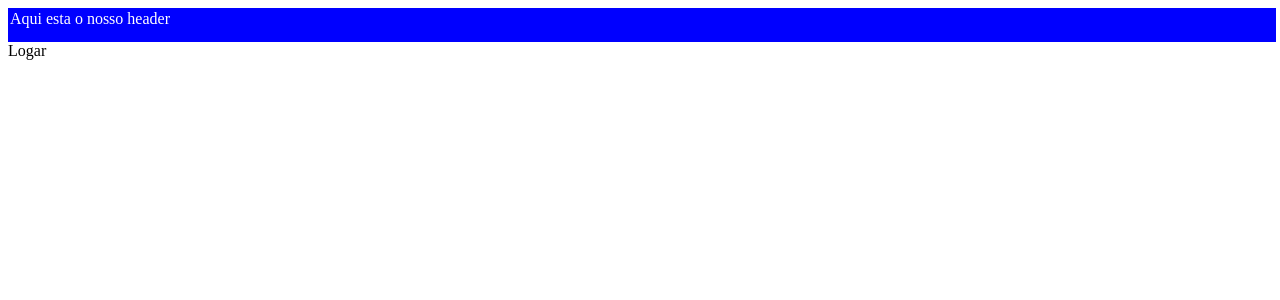
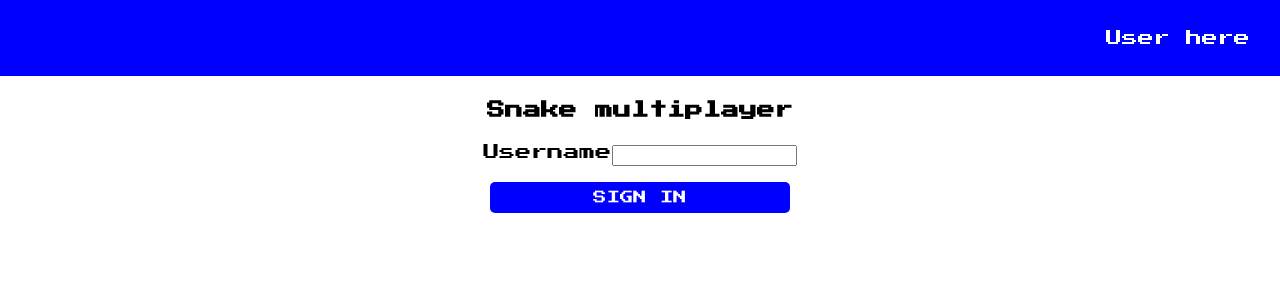
Before and after one commit to ermsharo/SnakeMultiplayerClient, a React (Create React App) app in the folder my-app/: page / in a window 1280 px wide. Shown: the top 300 px of the page. Built offline with nearby package versions, Linux system fonts and the light colour scheme.

Commit message:
update our changes

```diff
--- a/my-app/src/components/Board/Board.tsx
+++ b/my-app/src/components/Board/Board.tsx
@@ -1,16 +1,25 @@
 import { BrowserRouter, Routes, Route } from "react-router-dom";
 import Header from "../Header/Header";
+import Login from "../Login/Login";
+import styled from "styled-components";
+
+const GamerBox = styled.div`
+  background: white;
+  padding: 0px;
+  border: 0px;
+  margin: 0px;
+`;
 
 function Board() {
   return (
     <BrowserRouter>
-      <div>
+      <GamerBox>
         <Header />
         <Routes>
-          <Route path="/" element={<div>Logar</div>}></Route>
+          <Route path="/" element={<Login />}></Route>
           <Route path="/game" element={<> game </>}></Route>
         </Routes>
-      </div>
+      </GamerBox>
     </BrowserRouter>
   );
 }
--- a/my-app/src/components/Header/Header.tsx
+++ b/my-app/src/components/Header/Header.tsx
@@ -1,18 +1,21 @@
 import styled from "styled-components";
 
 const HeaderBox = styled.div`
-  margin: auto;
-  width: 100%;
-  height: 30px;
-  border: 2px solid blue;
+  width: 100vw;
+
+  text-align: right;
   background-color: blue;
   color: white;
+`;
+
+const UserInfo = styled.div`
+padding: 30px;
 `;
 
 function Header() {
   return (
     <>
-      <HeaderBox>Aqui esta o nosso header</HeaderBox>
+      <HeaderBox><UserInfo>User here</UserInfo></HeaderBox>
     </>
   );
 }
--- a/my-app/src/components/Login/Login.tsx
+++ b/my-app/src/components/Login/Login.tsx
@@ -1,7 +1,32 @@
 import React, { useState } from "react";
 import { useNavigate } from "react-router-dom";
+import styled from "styled-components";
 
-import styled from "styled-components";
+const FormBox = styled.div`
+  width: 50vw;
+  margin: auto;
+  text-align: center;
+`;
+
+const Title = styled.h2`
+  font-size: 18px;
+`;
+
+const ButtonBox = styled.div`
+  padding: 16px;
+`;
+
+const SingInButton = styled.button`
+  width: 300px;
+  background-color: blue;
+  font-family: "Press Start 2P", cursive;
+  padding: 8px;
+  color: white;
+  outline: none;
+
+  border: 1px solid transparent;
+  border-radius: 5px;
+`;
 
 function Login() {
   const navigate = useNavigate();
@@ -15,9 +40,9 @@ function Login() {
   };
 
   return (
-    <>
+    <FormBox>
       <form className="home__container" onSubmit={handleSubmit}>
-        <h2 className="home__header">Sign in to Open Chat</h2>
+        <Title> Snake multiplayer</Title>
         <label htmlFor="username">Username</label>
         <input
           type="text"
@@ -28,9 +53,12 @@ function Login() {
           value={userName}
           onChange={(e) => setUserName(e.target.value)}
         />
-        <button className="home__cta">SIGN IN</button>
+        <ButtonBox>
+          {" "}
+          <SingInButton>SIGN IN</SingInButton>
+        </ButtonBox>
       </form>
-    </>
+    </FormBox>
   );
 }
 
--- a/my-app/src/index.tsx
+++ b/my-app/src/index.tsx
@@ -2,7 +2,7 @@ import React from "react";
 import ReactDOM from "react-dom/client";
 import reportWebVitals from "./reportWebVitals";
 import Board from "./components/Board/Board";
-
+import "./App.css";
 const root = ReactDOM.createRoot(
   document.getElementById("root") as HTMLElement
 );
```
